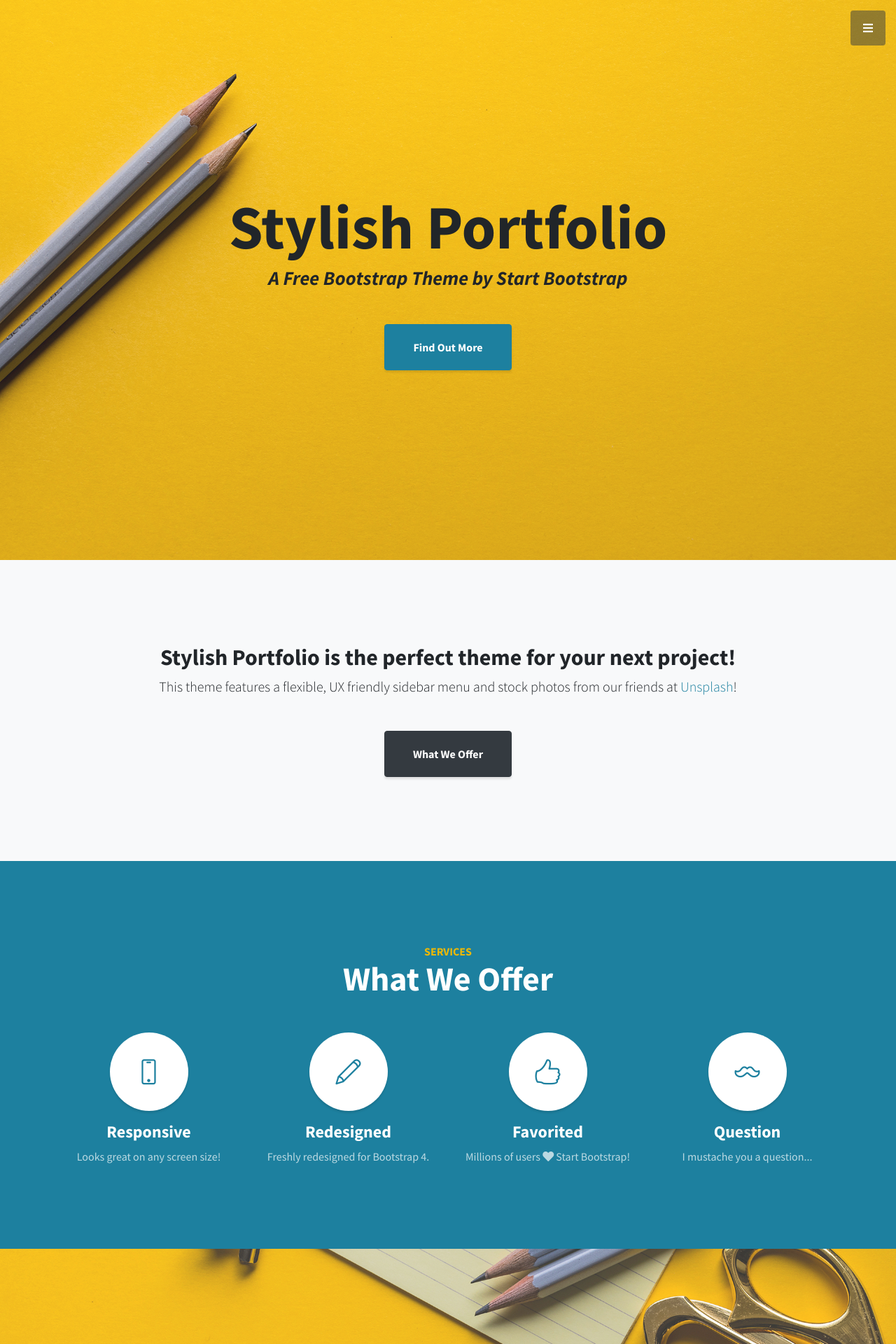
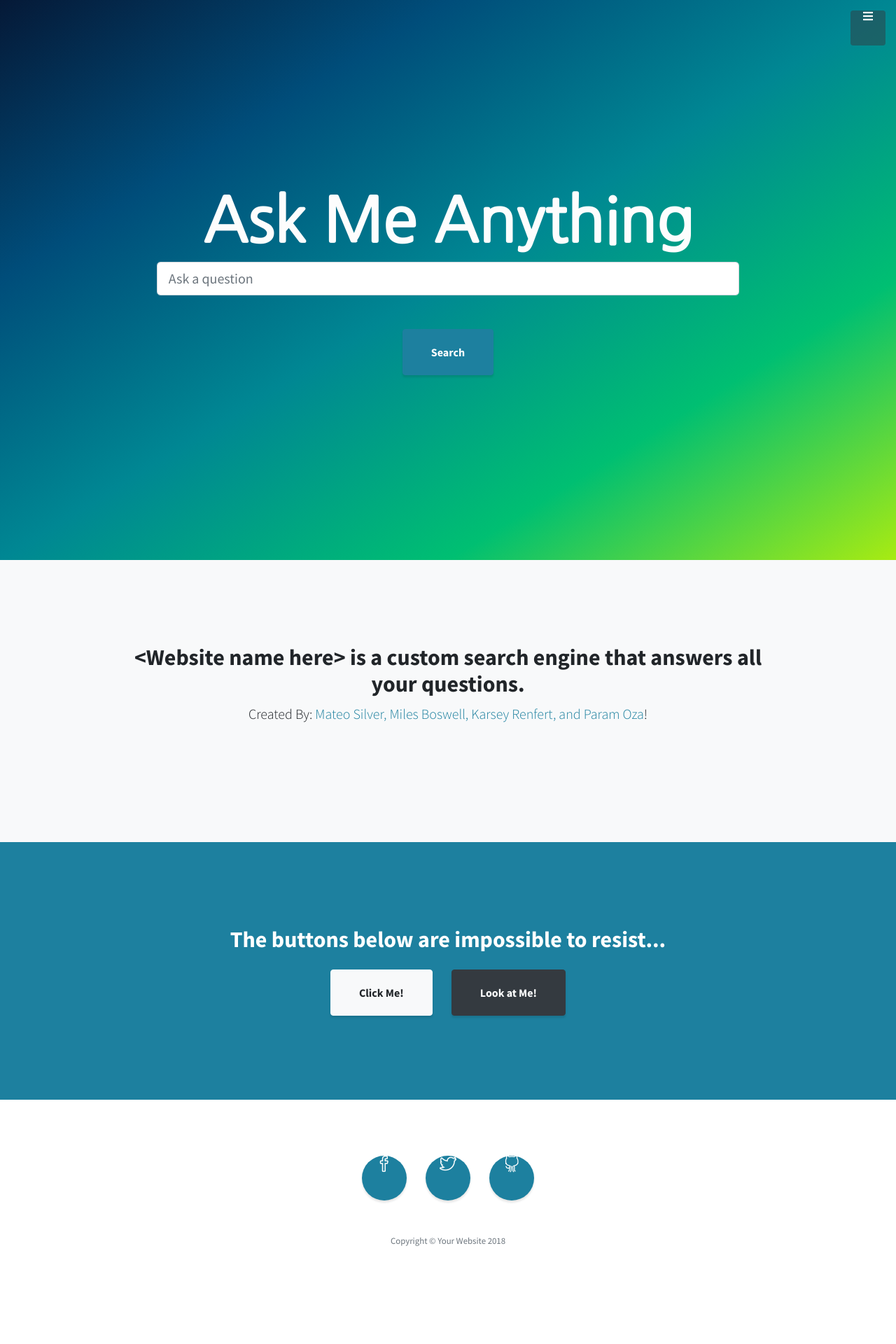
Before and after one commit to ParamOza/FetchBot, a PHP site: page / in a window 1280 px wide. Shown: the top 1920 px of the page at 70% size. After the commit the page ends 1780 px from the top, so only its background shows below. Run offline with PHP 8.4, Linux system fonts and the light colour scheme; some libraries are stand-ins or nearby versions.

Commit message:
Changed content to suit our needs

```diff
--- a/website/startbootstrap-stylish-portfolio-master/css/stylish-portfolio.css
+++ b/website/startbootstrap-stylish-portfolio-master/css/stylish-portfolio.css
@@ -93,8 +93,8 @@ h6 {
   height: auto;
   padding-top: 8rem;
   padding-bottom: 8rem;
-  background: -webkit-gradient(linear, left top, right top, from(rgba(255, 255, 255, 0.1)), to(rgba(255, 255, 255, 0.1))), url("../img/bg-masthead.jpg");
-  background: linear-gradient(90deg, rgba(255, 255, 255, 0.1) 0%, rgba(255, 255, 255, 0.1) 100%), url("../img/bg-masthead.jpg");
+  background: -webkit-gradient(to right bottom, #051937, #004d7a, #008793, #00bf72, #a8eb12);
+  background: linear-gradient(to right bottom, #051937, #004d7a, #008793, #00bf72, #a8eb12);
   background-position: center center;
   background-repeat: no-repeat;
   background-size: cover;
@@ -102,6 +102,8 @@ h6 {
 
 .masthead h1 {
   font-size: 4rem;
+  font-family: 'Nanum Gothic', sans-serif;
+  color: #fdfdfd;
   margin: 0;
   padding: 0;
 }
--- a/website/startbootstrap-stylish-portfolio-master/index.html
+++ b/website/startbootstrap-stylish-portfolio-master/index.html
@@ -1,7 +1,4 @@
-<!DOCTYPE html>
-<html lang="en">
-
-  <head>
+<html lang="en" class="gr__blackrockdigital_github_io"><link type="text/css" id="dark-mode" rel="stylesheet" href=""><style type="text/css" id="dark-mode-custom-style"></style><head>
 
     <meta charset="utf-8">
     <meta name="viewport" content="width=device-width, initial-scale=1, shrink-to-fit=no">
@@ -16,20 +13,21 @@
     <!-- Custom Fonts -->
     <link href="vendor/fontawesome-free/css/all.min.css" rel="stylesheet" type="text/css">
     <link href="https://fonts.googleapis.com/css?family=Source+Sans+Pro:300,400,700,300italic,400italic,700italic" rel="stylesheet" type="text/css">
+    <link href="https://fonts.googleapis.com/css?family=Nanum+Gothic" rel="stylesheet">
     <link href="vendor/simple-line-icons/css/simple-line-icons.css" rel="stylesheet">
 
     <!-- Custom CSS -->
-    <link href="css/stylish-portfolio.min.css" rel="stylesheet">
+    <link href="css/stylish-portfolio.css" rel="stylesheet">
 
   </head>
 
-  <body id="page-top">
+  <body id="page-top" data-gr-c-s-loaded="true" cz-shortcut-listen="true">
 
     <!-- Navigation -->
     <a class="menu-toggle rounded" href="#">
       <i class="fas fa-bars"></i>
     </a>
-    <nav id="sidebar-wrapper">
+    <nav id="sidebar-wrapper" class="">
       <ul class="sidebar-nav">
         <li class="sidebar-brand">
           <a class="js-scroll-trigger" href="#page-top">Start Bootstrap</a>
@@ -55,11 +53,16 @@
     <!-- Header -->
     <header class="masthead d-flex">
       <div class="container text-center my-auto">
-        <h1 class="mb-1">Stylish Portfolio</h1>
+        <h1 class="mb-1">Ask Me Anything</h1>
         <h3 class="mb-5">
-          <em>A Free Bootstrap Theme by Start Bootstrap</em>
+            <form>
+                <div class="form-group">
+                    <input type="question" class="form-control form-control-lg w-75 mx-auto" id="questionOutput" aria-describedby="emailHelp" placeholder="Ask a question">
+                </div>
+            </form>
         </h3>
-        <a class="btn btn-primary btn-xl js-scroll-trigger" href="#about">Find Out More</a>
+        <button type="submit" class="btn btn-xl btn-primary">Search</button>
+
       </div>
       <div class="overlay"></div>
     </header>
@@ -69,130 +72,22 @@
       <div class="container text-center">
         <div class="row">
           <div class="col-lg-10 mx-auto">
-            <h2>Stylish Portfolio is the perfect theme for your next project!</h2>
-            <p class="lead mb-5">This theme features a flexible, UX friendly sidebar menu and stock photos from our friends at
-              <a href="https://unsplash.com/">Unsplash</a>!</p>
-            <a class="btn btn-dark btn-xl js-scroll-trigger" href="#services">What We Offer</a>
+            <h2>&lt;Website name here&gt; is a custom search engine that answers all your questions.</h2>
+            <p class="lead mb-5">Created By:<a href="https://github.com/Mateo-S/"> Mateo Silver, <a href="https://github.com/bm20894"> Miles Boswell,<a href="https://github.com/karseyr"> Karsey Renfert,<a href="https://github.com/ParamOza/"> and Param Oza</a></a></a></a>!</p>
+
           </div>
         </div>
       </div>
     </section>
 
-    <!-- Services -->
-    <section class="content-section bg-primary text-white text-center" id="services">
-      <div class="container">
-        <div class="content-section-heading">
-          <h3 class="text-secondary mb-0">Services</h3>
-          <h2 class="mb-5">What We Offer</h2>
-        </div>
-        <div class="row">
-          <div class="col-lg-3 col-md-6 mb-5 mb-lg-0">
-            <span class="service-icon rounded-circle mx-auto mb-3">
-              <i class="icon-screen-smartphone"></i>
-            </span>
-            <h4>
-              <strong>Responsive</strong>
-            </h4>
-            <p class="text-faded mb-0">Looks great on any screen size!</p>
-          </div>
-          <div class="col-lg-3 col-md-6 mb-5 mb-lg-0">
-            <span class="service-icon rounded-circle mx-auto mb-3">
-              <i class="icon-pencil"></i>
-            </span>
-            <h4>
-              <strong>Redesigned</strong>
-            </h4>
-            <p class="text-faded mb-0">Freshly redesigned for Bootstrap 4.</p>
-          </div>
-          <div class="col-lg-3 col-md-6 mb-5 mb-md-0">
-            <span class="service-icon rounded-circle mx-auto mb-3">
-              <i class="icon-like"></i>
-            </span>
-            <h4>
-              <strong>Favorited</strong>
-            </h4>
-            <p class="text-faded mb-0">Millions of users
-              <i class="fas fa-heart"></i>
-              Start Bootstrap!</p>
-          </div>
-          <div class="col-lg-3 col-md-6">
-            <span class="service-icon rounded-circle mx-auto mb-3">
-              <i class="icon-mustache"></i>
-            </span>
-            <h4>
-              <strong>Question</strong>
-            </h4>
-            <p class="text-faded mb-0">I mustache you a question...</p>
-          </div>
-        </div>
-      </div>
-    </section>
 
-    <!-- Callout -->
-    <section class="callout">
-      <div class="container text-center">
-        <h2 class="mx-auto mb-5">Welcome to
-          <em>your</em>
-          next website!</h2>
-        <a class="btn btn-primary btn-xl" href="https://startbootstrap.com/template-overviews/stylish-portfolio/">Download Now!</a>
-      </div>
-    </section>
 
-    <!-- Portfolio -->
-    <section class="content-section" id="portfolio">
-      <div class="container">
-        <div class="content-section-heading text-center">
-          <h3 class="text-secondary mb-0">Portfolio</h3>
-          <h2 class="mb-5">Recent Projects</h2>
-        </div>
-        <div class="row no-gutters">
-          <div class="col-lg-6">
-            <a class="portfolio-item" href="#">
-              <span class="caption">
-                <span class="caption-content">
-                  <h2>Stationary</h2>
-                  <p class="mb-0">A yellow pencil with envelopes on a clean, blue backdrop!</p>
-                </span>
-              </span>
-              <img class="img-fluid" src="img/portfolio-1.jpg" alt="">
-            </a>
-          </div>
-          <div class="col-lg-6">
-            <a class="portfolio-item" href="#">
-              <span class="caption">
-                <span class="caption-content">
-                  <h2>Ice Cream</h2>
-                  <p class="mb-0">A dark blue background with a colored pencil, a clip, and a tiny ice cream cone!</p>
-                </span>
-              </span>
-              <img class="img-fluid" src="img/portfolio-2.jpg" alt="">
-            </a>
-          </div>
-          <div class="col-lg-6">
-            <a class="portfolio-item" href="#">
-              <span class="caption">
-                <span class="caption-content">
-                  <h2>Strawberries</h2>
-                  <p class="mb-0">Strawberries are such a tasty snack, especially with a little sugar on top!</p>
-                </span>
-              </span>
-              <img class="img-fluid" src="img/portfolio-3.jpg" alt="">
-            </a>
-          </div>
-          <div class="col-lg-6">
-            <a class="portfolio-item" href="#">
-              <span class="caption">
-                <span class="caption-content">
-                  <h2>Workspace</h2>
-                  <p class="mb-0">A yellow workspace with some scissors, pencils, and other objects.</p>
-                </span>
-              </span>
-              <img class="img-fluid" src="img/portfolio-4.jpg" alt="">
-            </a>
-          </div>
-        </div>
-      </div>
-    </section>
+
+
+
+
+
+
 
     <!-- Call to Action -->
     <section class="content-section bg-primary text-white">
@@ -203,14 +98,8 @@
       </div>
     </section>
 
-    <!-- Map -->
-    <section id="contact" class="map">
-      <iframe width="100%" height="100%" frameborder="0" scrolling="no" marginheight="0" marginwidth="0" src="https://maps.google.com/maps?f=q&amp;source=s_q&amp;hl=en&amp;geocode=&amp;q=Twitter,+Inc.,+Market+Street,+San+Francisco,+CA&amp;aq=0&amp;oq=twitter&amp;sll=28.659344,-81.187888&amp;sspn=0.128789,0.264187&amp;ie=UTF8&amp;hq=Twitter,+Inc.,+Market+Street,+San+Francisco,+CA&amp;t=m&amp;z=15&amp;iwloc=A&amp;output=embed"></iframe>
-      <br/>
-      <small>
-        <a href="https://maps.google.com/maps?f=q&amp;source=embed&amp;hl=en&amp;geocode=&amp;q=Twitter,+Inc.,+Market+Street,+San+Francisco,+CA&amp;aq=0&amp;oq=twitter&amp;sll=28.659344,-81.187888&amp;sspn=0.128789,0.264187&amp;ie=UTF8&amp;hq=Twitter,+Inc.,+Market+Street,+San+Francisco,+CA&amp;t=m&amp;z=15&amp;iwloc=A"></a>
-      </small>
-    </section>
+
+
 
     <!-- Footer -->
     <footer class="footer text-center">
@@ -232,12 +121,12 @@
             </a>
           </li>
         </ul>
-        <p class="text-muted small mb-0">Copyright &copy; Your Website 2018</p>
+        <p class="text-muted small mb-0">Copyright © Your Website 2018</p>
       </div>
     </footer>
 
     <!-- Scroll to Top Button-->
-    <a class="scroll-to-top rounded js-scroll-trigger" href="#page-top">
+    <a class="scroll-to-top rounded js-scroll-trigger" href="#page-top" style="display: none;">
       <i class="fas fa-angle-up"></i>
     </a>
 
@@ -251,6 +140,7 @@
     <!-- Custom scripts for this template -->
     <script src="js/stylish-portfolio.min.js"></script>
 
-  </body>
 
-</html>
+
+
+</body></html>
```
